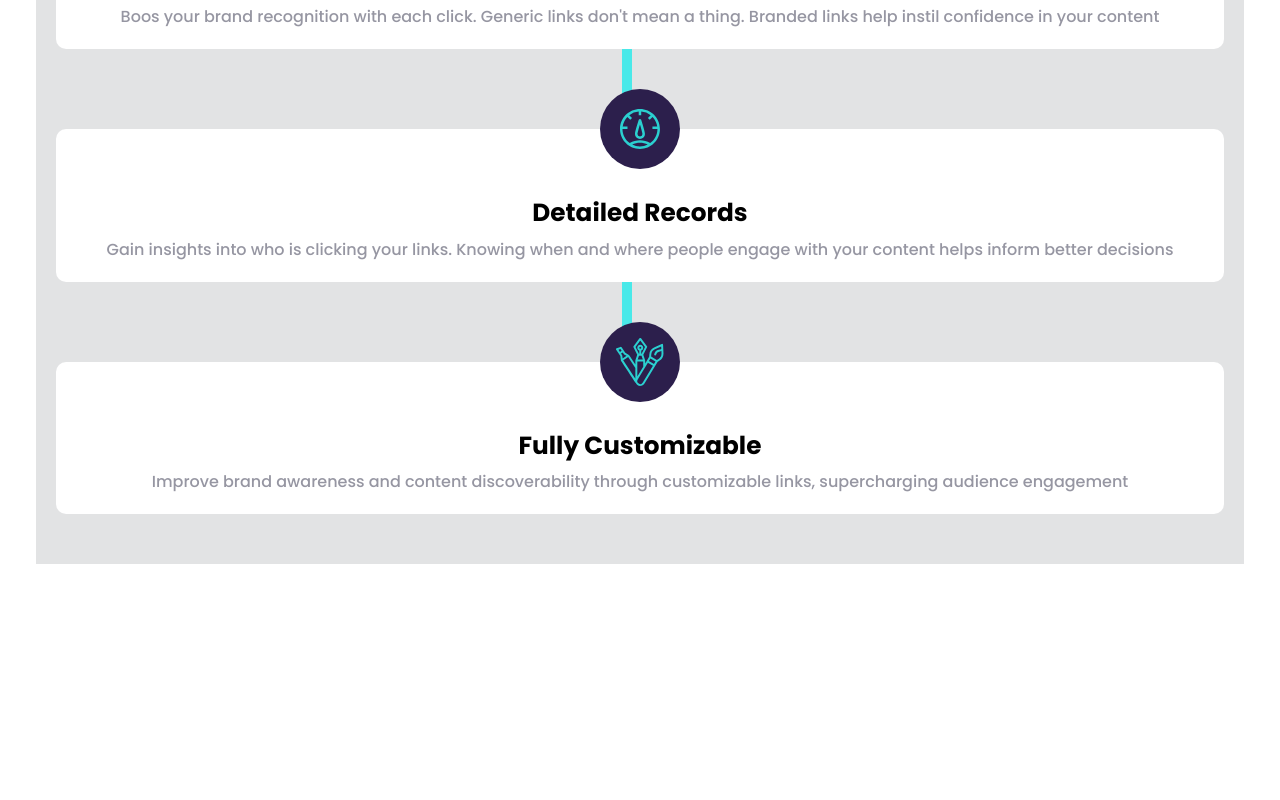
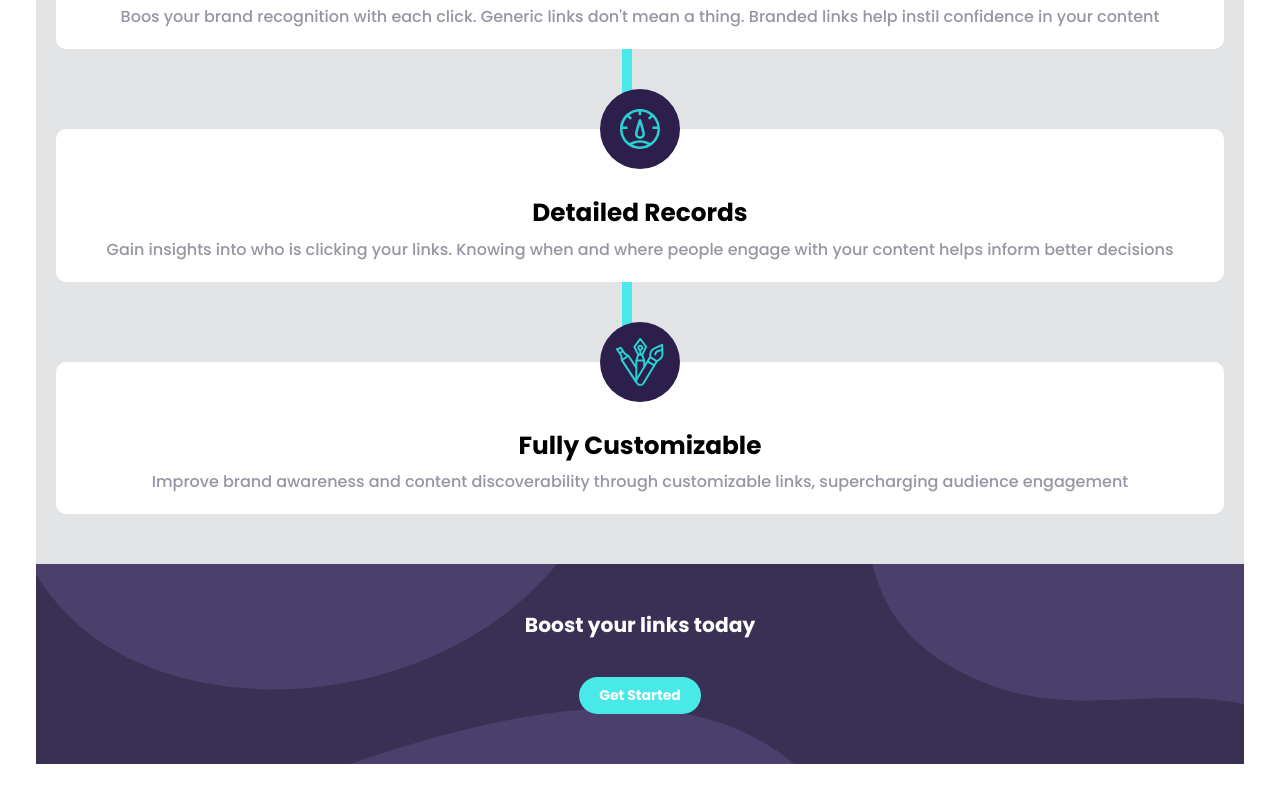
Before and after one commit to byKriz/react-url-short-api, a React (Vite) app: page / in a window 1280 px wide. Shown: the part 2077-2877 px from the top of the page. Before the commit the page ends 2677 px from the top, so only its background shows below. Built offline with nearby package versions, Linux system fonts and the light colour scheme.

Commit message:
terminando la seccion startlink

```diff
--- a/src/App.jsx
+++ b/src/App.jsx
@@ -1,9 +1,10 @@
-import { useState } from 'react'
-import './App.css'
-import { Header } from './components/Header/Header'
-import { Details } from './containers/Details/Details'
-import { Hero } from './containers/Hero/Hero'
-import { LinkShorter } from './containers/LinkShorter/LinkShorter'
+import { useState } from "react";
+import "./App.css";
+import { Header } from "./components/Header/Header";
+import { Details } from "./containers/Details/Details";
+import { Hero } from "./containers/Hero/Hero";
+import { LinkShorter } from "./containers/LinkShorter/LinkShorter";
+import { StartLink } from "./containers/StartLink/StartLink";
 
 function App() {
   // const [count, setCount] = useState(0)
@@ -14,9 +15,9 @@ function App() {
       <Hero />
       <LinkShorter />
       <Details />
-
+      <StartLink />
     </div>
-  )
+  );
 }
 
-export default App
+export default App;
--- /dev/null
+++ b/src/containers/StartLink/StartLink.jsx
@@ -0,0 +1,13 @@
+import React from "react";
+import styles from "./StartLink.module.scss";
+import { GetStartedBtn } from "../../components/GetStartedBtn/GetStartedBtn";
+
+
+export const StartLink = () => {
+  return (
+    <div className={styles.StartLink}>
+      <h3>Boost your links today</h3>
+      <GetStartedBtn />
+    </div>
+  );
+};
--- /dev/null
+++ b/src/containers/StartLink/StartLink.module.scss
@@ -0,0 +1,13 @@
+@import "../../sass/variables";
+
+.StartLink {
+  display: flex;
+  flex-direction: column;
+  align-items: center;
+  justify-content: center;
+  gap: 40px;
+  padding: 50px 20px;
+  background-color: #3a3053;
+  background-image: url("../../assets/icons/bg-boost-desktop.svg");
+  color: white;
+}
```
